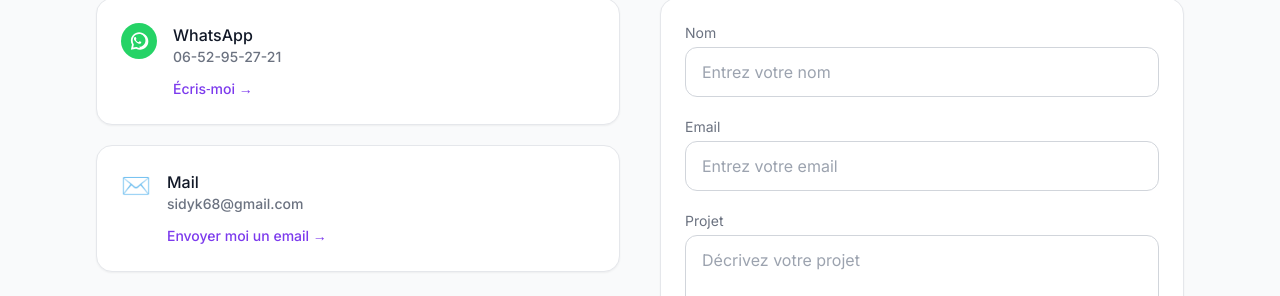
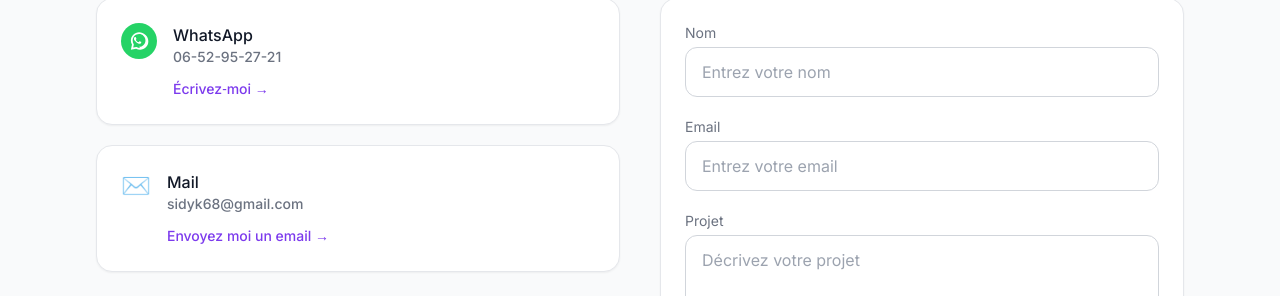
Before and after one commit to sidykeita/profolio-react, a React (Vite) app: page / in a window 1280 px wide. Shown: the part 4392-4688 px from the top of the page. Built offline with nearby package versions, Linux system fonts and the light colour scheme.

Commit message:
portfolio v1

```diff
--- a/src/sections/Contact.jsx
+++ b/src/sections/Contact.jsx
@@ -4,7 +4,7 @@ const methods = [
   {
     title: 'WhatsApp',
     subtitle: '06-52-95-27-21',
-    action: 'Écris‑moi →',
+    action: 'Écrivez‑moi →',
     icon: (
       <span className="inline-flex items-center justify-center w-9 h-9 rounded-full" style={{ backgroundColor: '#25D366' }}>
         <svg
@@ -25,7 +25,7 @@ const methods = [
   {
     title: 'Mail',
     subtitle: 'sidyk68@gmail.com',
-    action: 'Envoyer moi un email →',
+    action: 'Envoyez moi un email →',
     icon: '✉️',
     href: 'mailto:sidyk68@gmail.com'
   },
```
